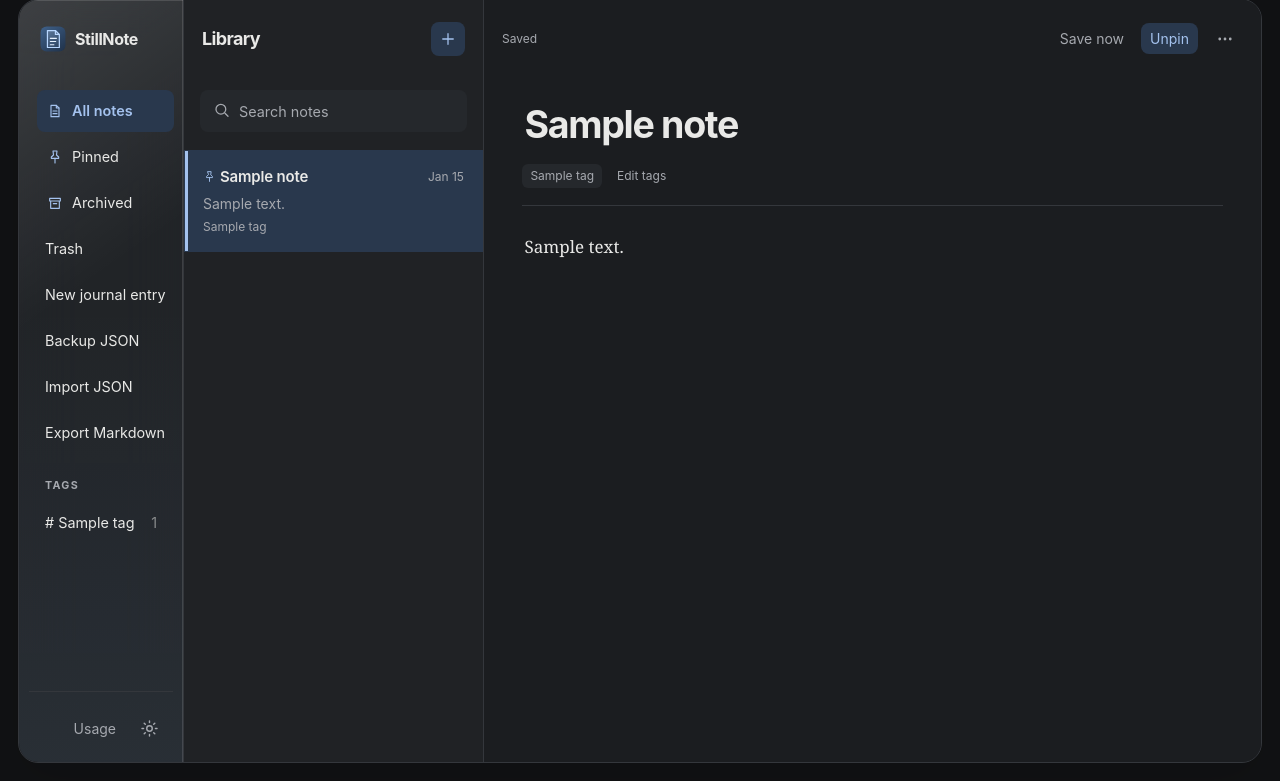
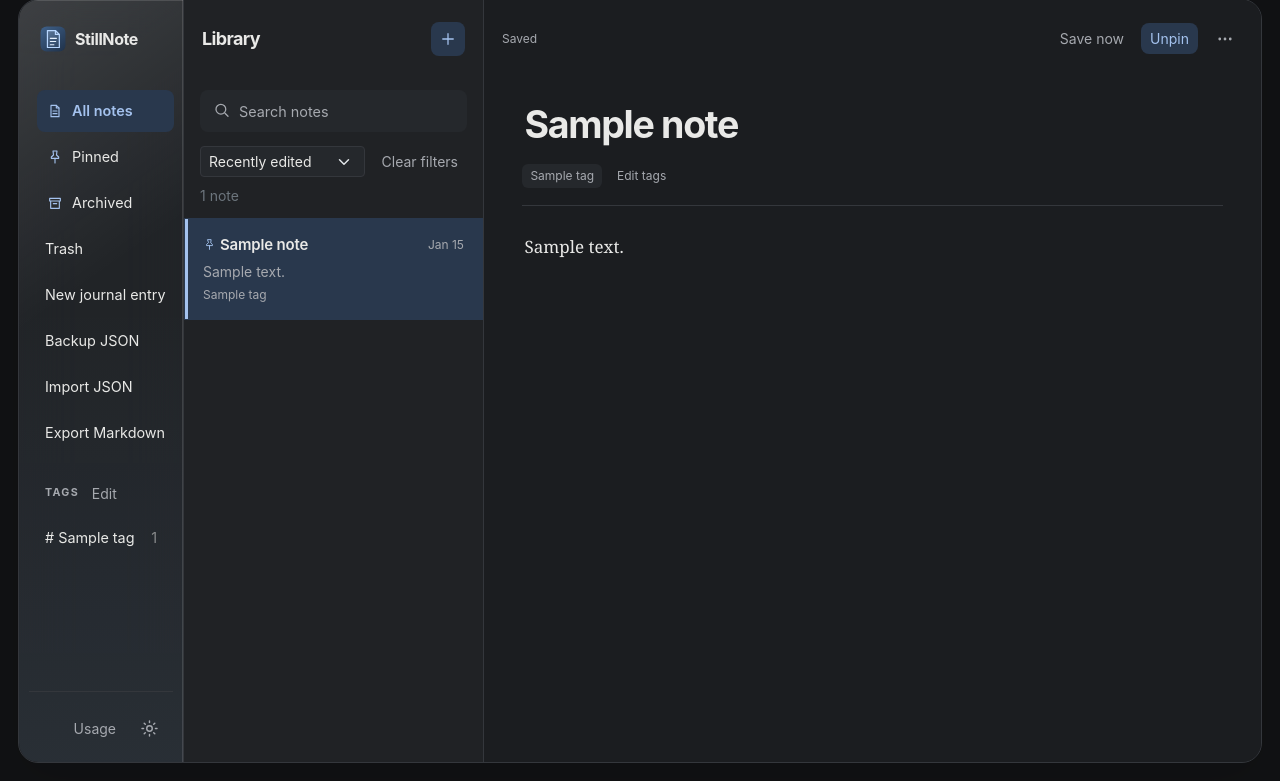
Before and after one commit to PeasantL/StillNote, a Flask app: page / in a window 1280 px wide. Shown: the part 19-800 px from the top of the page. Run offline with Flask 3, Linux system fonts and the light colour scheme; tables that the repository leaves empty hold one stand-in row (values such as "Sample post"); some libraries are stand-ins or nearby versions.

Commit message:
feat: add bounded library browsing and tag organisation

```diff
--- a/app.py
+++ b/app.py
@@ -214,9 +214,24 @@ def create_app(test_config=None):
         if tag:
             sql += " AND tags.name = ? COLLATE NOCASE"
             parameters.append(tag)
-        sql += " ORDER BY notes.pinned DESC, notes.updated_at DESC, notes.id DESC"
+        if request.args.get("pinned") == "1":
+            sql += " AND notes.pinned = 1"
+        count_sql = "SELECT COUNT(*) FROM (" + sql + ")"
+        sort = {"updated": "notes.updated_at DESC", "created": "notes.created_at DESC", "title": "notes.title COLLATE NOCASE ASC"}.get(request.args.get("sort", "updated"))
+        if sort is None:
+            abort(400, description="Unknown sort order.")
+        sql += f" ORDER BY notes.pinned DESC, {sort}, notes.id DESC"
+        limit = request.args.get("limit", type=int)
+        offset = request.args.get("offset", 0, type=int)
+        if ("limit" in request.args and (limit is None or not 1 <= limit <= 200)) or offset is None or offset < 0:
+            abort(400, description="Use a limit from 1 to 200 and a nonnegative offset.")
+        query_parameters = list(parameters)
+        if limit is not None:
+            sql += " LIMIT ? OFFSET ?"
+            query_parameters.extend([limit, offset])
         with connect() as database:
-            rows = database.execute(sql, parameters).fetchall()
+            rows = database.execute(sql, query_parameters).fetchall()
+            total = database.execute(count_sql, parameters).fetchone()[0]
             # Fetch tags in batches instead of one query per note.
             result = [dict(row, pinned=bool(row["pinned"]), archived=bool(row["archived"]), tags=[]) for row in rows]
             by_id = {note["id"]: note for note in result}
@@ -228,7 +243,9 @@ def create_app(test_config=None):
                     f"SELECT note_id, name FROM note_tags JOIN tags ON tags.id = tag_id WHERE note_id IN ({placeholders}) ORDER BY name COLLATE NOCASE", batch
                 ):
                     by_id[tag_row["note_id"]]["tags"].append(tag_row["name"])
-            return jsonify(result)
+            response = jsonify(result)
+            response.headers["X-Total-Count"] = str(total)
+            return response
 
     @app.post("/api/notes")
     def create_note():
@@ -399,6 +416,32 @@ def create_app(test_config=None):
                 ids.append(cursor.lastrowid)
         return jsonify(imported=len(ids), ids=ids), 201
 
+    @app.post("/api/tags/rename")
+    def rename_tag():
+        payload = payload_object()
+        source, target = payload.get("from"), payload.get("to")
+        if not isinstance(source, str) or not isinstance(target, str) or not target.strip() or len(target.strip()) > 40 or "," in target:
+            abort(400, description="Provide a source tag and a new name of 1–40 characters without commas.")
+        target = target.strip()
+        with connect() as database:
+            database.execute("BEGIN IMMEDIATE")
+            old = database.execute("SELECT id FROM tags WHERE name = ? COLLATE NOCASE", (source,)).fetchone()
+            if old is None:
+                abort(404)
+            affected = database.execute("SELECT notes.* FROM notes JOIN note_tags ON notes.id = note_id WHERE tag_id = ?", (old["id"],)).fetchall()
+            for note in affected:
+                snapshot_note(database, note, force=True)
+            database.execute("INSERT OR IGNORE INTO tags (name) VALUES (?)", (target,))
+            new = database.execute("SELECT id FROM tags WHERE name = ? COLLATE NOCASE", (target,)).fetchone()
+            if new["id"] == old["id"]:
+                database.execute("UPDATE tags SET name = ? WHERE id = ?", (target, old["id"]))
+            else:
+                database.execute("INSERT OR IGNORE INTO note_tags SELECT note_id, ? FROM note_tags WHERE tag_id = ?", (new["id"], old["id"]))
+                database.execute("DELETE FROM tags WHERE id = ?", (old["id"],))
+            for note in affected:
+                database.execute("UPDATE notes SET revision = revision + 1 WHERE id = ?", (note["id"],))
+        return jsonify(updated=len(affected))
+
     @app.get("/api/tags")
     def list_tags():
         with connect() as database:
--- a/static/app.js
+++ b/static/app.js
@@ -1,4 +1,4 @@
-const state = { notes: [], selected: null, view: 'notes', tag: '', search: '', saveTimer: null, listTimer: null, dirty: false, editVersion: 0, saving: null, navigating: false, listRequest: 0, conflict: false };
+const state = { notes: [], selected: null, view: 'notes', tag: '', search: '', saveTimer: null, listTimer: null, dirty: false, editVersion: 0, saving: null, navigating: false, listRequest: 0, conflict: false, sort: 'updated', total: 0 };
 const storage = {
   get(key) { try { return localStorage.getItem(key); } catch (_) { return null; } },
   set(key, value) { try { localStorage.setItem(key, value); return true; } catch (_) { return false; } },
@@ -76,25 +76,31 @@ function displayDate(value) {
     : date.toLocaleDateString([], { month: 'short', day: 'numeric' });
 }
 
-async function loadNotes() {
+async function loadNotes({ append = false } = {}) {
   const requestId = ++state.listRequest;
-  const parameters = new URLSearchParams({ summary: '1' });
+  const parameters = new URLSearchParams({ summary: '1', limit: '100', offset: String(append ? state.notes.length : 0), sort: state.sort });
+  if (state.view === 'pinned') parameters.set('pinned', '1');
   if (state.view === 'trash') parameters.set('trash', '1');
   if (state.view === 'archived') parameters.set('archived', '1');
   if (state.search) parameters.set('q', state.search);
   if (state.tag) parameters.set('tag', state.tag);
-  const notes = await api(`/api/notes?${parameters}`);
+  const response = await fetch(`/api/notes?${parameters}`);
+  if (!response.ok) throw new Error('Could not load notes. Please try again.');
+  const notes = await response.json();
   if (requestId !== state.listRequest) return;
-  state.notes = state.view === 'pinned' ? notes.filter(note => note.pinned) : notes;
+  state.total = Number(response.headers.get('X-Total-Count')) || notes.length;
+  state.notes = append ? [...state.notes, ...notes.filter(note => !state.notes.some(existing => existing.id === note.id))] : notes;
   renderNotes();
 
 }
 
 function renderNotes() {
+  document.getElementById('resultCount').textContent = `${state.total} ${state.total === 1 ? 'note' : 'notes'}`;
+  document.getElementById('loadMore').classList.toggle('d-none', state.notes.length >= state.total);
   el.notesList.innerHTML = state.notes.map(note => {
     const preview = (note.preview ?? note.content ?? '').replace(/\s+/g, ' ').trim() || 'Empty note';
     const tags = note.tags.length ? ` · ${note.tags.join(', ')}` : '';
-    return `<button class="list-group-item list-group-item-action note-row ${state.selected?.id === note.id ? 'active' : ''}" data-id="${note.id}">
+    return `<button class="list-group-item list-group-item-action note-row ${state.selected?.id === note.id ? 'active' : ''}" data-id="${note.id}" aria-current="${state.selected?.id === note.id ? 'true' : 'false'}">
       <div class="d-flex gap-2 align-items-center"><span class="note-row-title flex-grow-1">${note.pinned ? '<svg class="pinned-icon" viewBox="0 0 24 24" role="img" aria-label="Pinned"><path d="M9 3h6l-.75 6 3.25 3v2h-11v-2l3.25-3zM12 14v7"/></svg>' : ''}${escapeHtml(note.title)}</span><span class="note-row-meta">${displayDate(note.updated_at)}</span></div>
       <div class="note-row-preview mt-1">${escapeHtml(preview)}</div>
       ${tags ? `<div class="note-row-meta mt-1">${escapeHtml(tags.replace(/^ · /, ''))}</div>` : ''}
@@ -203,6 +209,9 @@ async function selectNote(id) {
 
 async function restoreLastOpenedNote() {
   const savedId = Number(storage.get(LAST_NOTE_KEY));
+  if (savedId && !state.notes.some(candidate => candidate.id === savedId)) {
+    try { showEditor(await api(`/api/notes/${savedId}`)); return; } catch (_) {}
+  }
   const note = state.notes.find(candidate => candidate.id === savedId) || state.notes[0];
   if (note) await selectNote(note.id);
   else { storage.remove(LAST_NOTE_KEY); showEmptyEditor(); }
@@ -230,20 +239,27 @@ function scheduleSave() {
   state.saveTimer = setTimeout(saveNote, 650);
 }
 
-function updateListNote(note) {
-  // Invalidate older responses which could put stale summaries back in the list.
-  state.listRequest++;
-  const matches = (state.view === 'trash' ? !!note.deleted_at : !note.deleted_at && note.archived === (state.view === 'archived'))
+function noteMatchesView(note) {
+return (state.view === 'trash' ? !!note.deleted_at : !note.deleted_at && note.archived === (state.view === 'archived'))
     && (state.view !== 'pinned' || note.pinned)
     && (!state.tag || note.tags.some(tag => tag.toLowerCase() === state.tag.toLowerCase()))
     && (!state.search || `${note.title} ${note.content}`.toLowerCase().includes(state.search.toLowerCase()));
+}
+
+function updateListNote(note, previous = null) {
+  // Invalidate older responses which could put stale summaries back in the list.
+  state.listRequest++;
+  const matches = noteMatchesView(note);
+  const previouslyMatched = previous ? noteMatchesView(previous) : matches;
   state.notes = state.notes.filter(candidate => candidate.id !== note.id);
+  if (matches && !previouslyMatched) state.total++;
+  if (!matches && previouslyMatched) state.total = Math.max(0, state.total - 1);
   if (matches) {
     const { content, ...summary } = note;
     state.notes.push({ ...summary, preview: content.slice(0, 240) });
   }
   state.notes.sort((a, b) => Number(b.pinned) - Number(a.pinned)
-    || b.updated_at.localeCompare(a.updated_at) || b.id - a.id);
+    || (state.sort === 'title' ? a.title.localeCompare(b.title, 'en', { sensitivity: 'base' }) : (state.sort === 'created' ? b.created_at.localeCompare(a.created_at) : b.updated_at.localeCompare(a.updated_at))) || b.id - a.id);
   renderNotes();
 }
 
@@ -258,6 +274,7 @@ async function saveNote() {
         const id = state.selected.id;
         const version = state.editVersion;
         const snapshot = fields();
+        const previous = state.selected;
         const previousTags = state.selected.tags.join(', ');
         el.saveStatus.textContent = 'Saving…';
         const updated = await api(`/api/notes/${id}`, {
@@ -268,7 +285,7 @@ async function saveNote() {
         state.dirty = state.editVersion !== version;
         if (state.dirty) keepDraft();
         else storage.remove(DRAFT_PREFIX + id);
-        updateListNote(updated);
+        updateListNote(updated, previous);
         if (previousTags !== updated.tags.join(', ')) await loadTags();
       }
       el.saveStatus.textContent = 'Saved';
@@ -289,11 +306,12 @@ async function patchSelected(changes) {
   let success = false;
   await navigate(async () => {
     if (!state.selected) return;
+    const previous = state.selected;
     const updated = await api(`/api/notes/${state.selected.id}`, {
       method: 'PATCH', body: JSON.stringify({ ...changes, revision: state.selected.revision })
     });
     showEditor(updated);
-    updateListNote(updated);
+    updateListNote(updated, previous);
     await loadTags();
     if ('pinned' in changes) usage.record('pin');
     if ('archived' in changes) usage.record('archive');
@@ -325,6 +343,7 @@ async function changeTrash(action) {
 async function loadTags() {
   try {
     const tags = await api('/api/tags');
+    document.getElementById('tagSuggestions').replaceChildren(...tags.map(tag => new Option(tag.name, tag.name)));
     el.tagList.replaceChildren(...tags.map(tag => {
       const button = document.createElement('button');
       button.className = `nav-link text-start ${state.tag.toLowerCase() === tag.name.toLowerCase() ? 'active' : ''}`;
@@ -466,6 +485,8 @@ window.addEventListener('pageshow', event => {
   if (event.persisted) revealApp();
 });
 
+const storedSort = storage.get('stillnote-sort');
+if (['updated', 'created', 'title'].includes(storedSort)) { state.sort = storedSort; document.getElementById('sortNotes').value = storedSort; }
 applyTheme(savedTheme || 'dark');
 Promise.all([loadNotes(), loadTags()])
   .then(restoreLastOpenedNote)
@@ -543,3 +564,29 @@ importFile.addEventListener('change', async () => {
     showMessage(`Imported ${result.imported} notes as new copies.`);
   });
 });
+
+const sortNotes = document.getElementById('sortNotes');
+
+sortNotes.addEventListener('change', () => {
+  state.sort = sortNotes.value; storage.set('stillnote-sort', state.sort);
+  loadNotes().catch(error => showMessage(error.message));
+});
+document.getElementById('loadMore').addEventListener('click', async event => {
+  event.target.disabled = true;
+  try { await loadNotes({ append: true }); } catch (error) { showMessage(error.message); }
+  finally { event.target.disabled = false; }
+});
+document.getElementById('clearFilters').addEventListener('click', () => navigate(async () => {
+  clearTimeout(state.listTimer); state.search = ''; state.tag = ''; el.search.value = '';
+  setActiveView(); await Promise.all([loadNotes(), loadTags()]);
+}));
+document.getElementById('renameTag').addEventListener('click', () => navigate(async () => {
+  const source = prompt('Tag to rename or merge:', state.tag);
+  if (!source) return;
+  const target = prompt('New tag name (an existing name merges the tags):', source);
+  if (!target || target === source) return;
+  await api('/api/tags/rename', { method: 'POST', body: JSON.stringify({ from: source, to: target }) });
+  if (state.tag.toLowerCase() === source.toLowerCase()) state.tag = target;
+  if (state.selected) showEditor(await api(`/api/notes/${state.selected.id}${state.selected.deleted_at ? '?trash=1' : ''}`));
+  setActiveView(); await Promise.all([loadNotes(), loadTags()]);
+}));
--- a/static/style.css
+++ b/static/style.css
@@ -558,3 +558,7 @@ button:focus-visible, input:not(.note-title):not(.tag-input):focus-visible, a:fo
 dialog { width: min(520px, calc(100vw - 32px)); max-height: 85vh; overflow-y: auto; padding: 24px; color: var(--qn-text); background: var(--qn-editor); border: 1px solid var(--qn-border); border-radius: 16px; }
 dialog::backdrop { background: rgba(0, 0, 0, .5); }
 dialog .table { --bs-table-bg: transparent; --bs-table-color: var(--qn-text); --bs-table-border-color: var(--qn-border); }
+
+.library-controls .form-select { width: auto; flex: 1; min-width: 120px; color: var(--qn-text); background-color: var(--qn-surface-soft); border-color: var(--qn-border); }
+.library-controls #resultCount { flex-basis: 100%; }
+.note-row[aria-current="true"] { outline-offset: -3px; }
--- a/templates/index.html
+++ b/templates/index.html
@@ -44,7 +44,7 @@
         <input type="file" id="importFile" accept=".json,application/json" hidden>
         <button class="nav-link text-start" id="exportNotes">Export Markdown</button>
       </nav>
-      <div class="sidebar-heading px-3 mt-4 mb-2">Tags</div>
+      <div class="sidebar-heading px-3 mt-4 mb-2">Tags <button class="btn quiet-button btn-sm" id="renameTag" aria-label="Rename or merge a tag">Edit</button></div>
       <nav id="tagList" class="nav nav-pills flex-column px-2 gap-1"></nav>
       <div class="sidebar-footer mt-auto d-flex flex-wrap gap-1">
         <button class="btn quiet-button btn-sm" id="openUsage">Usage</button>
@@ -70,7 +70,14 @@
           </div>
         </div>
       </header>
+        <div class="library-controls px-3 pb-2 d-flex flex-wrap gap-2 align-items-center">
+          <label class="visually-hidden" for="sortNotes">Sort notes</label>
+          <select id="sortNotes" class="form-select form-select-sm" aria-label="Sort notes"><option value="updated">Recently edited</option><option value="created">Recently created</option><option value="title">Title</option></select>
+          <button class="btn quiet-button btn-sm" id="clearFilters">Clear filters</button>
+          <span id="resultCount" class="small text-secondary" role="status"></span>
+        </div>
       <div id="notesList" class="list-group list-group-flush" aria-live="polite"></div>
+<button class="btn quiet-button m-3 d-none" id="loadMore">Load more notes</button>
       <div id="emptyList" class="empty-state p-4 text-center text-secondary d-none">No notes here yet.</div>
     </section>
 
@@ -114,7 +121,8 @@
             <button class="btn quiet-button tag-edit-button" id="editTags" aria-expanded="false" aria-controls="tagEditor">Add tags</button>
             <div id="tagEditor" class="d-none">
               <label class="visually-hidden" for="noteTags">Tags, separated by commas</label>
-              <input id="noteTags" class="form-control tag-input" placeholder="e.g. ideas, personal" aria-describedby="tagHelp">
+              <datalist id="tagSuggestions"></datalist>
+              <input list="tagSuggestions" id="noteTags" class="form-control tag-input" placeholder="e.g. ideas, personal" aria-describedby="tagHelp">
               <span class="tag-help" id="tagHelp">Separate tags with commas.</span>
               <button class="btn quiet-button btn-sm" id="doneTags">Done</button>
             </div>
```
Also changed, not shown: docs/IMPROVEMENT_PLAN.md (+4 -0 lines), tests/test_app.py (+23 -0 lines), tests/test_editor.py (+19 -0 lines).
